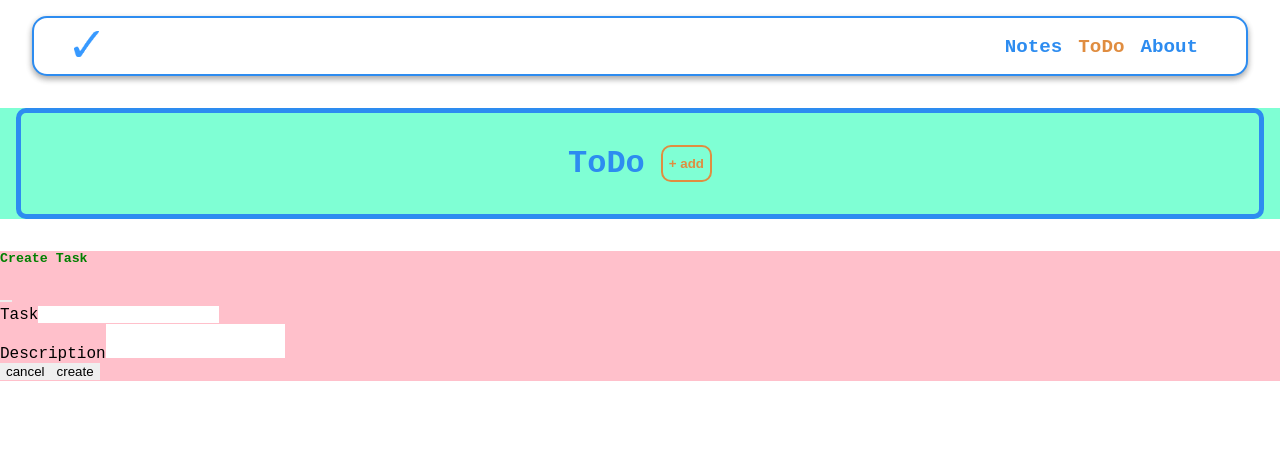
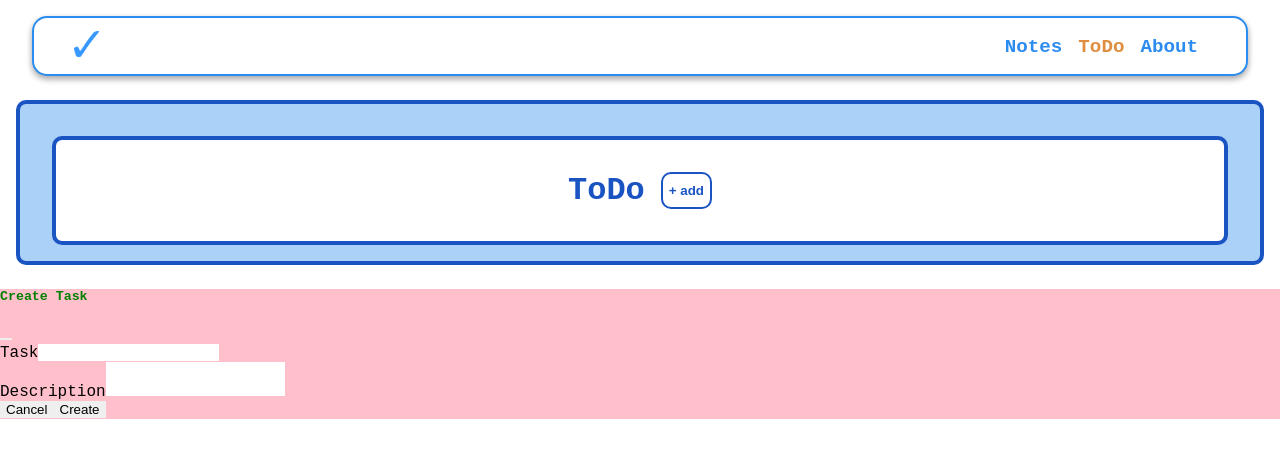
Before and after one commit to chelsiatong/Check-It, a React (Create React App) app: page /todo in a window 1280 px wide. Both pictures are taken after a click on the button "+ add". Shown: the top 458 px of the page. Built offline with nearby package versions, Linux system fonts and the light colour scheme.

Commit message:
adding styling to todolist

```diff
--- a/src/components/ToDo/todocard/todocard.js
+++ b/src/components/ToDo/todocard/todocard.js
@@ -19,7 +19,6 @@ function ToDoCard({ taskObj, index, deleteTask, updateListArr }) {
 
     return (
         <section className="card">
-            <div className="card__top" ></div>
             <div className="card__container">
                 <span className="card__head">{taskObj.Name}</span>
                 <p className="card__description">{taskObj.Description}</p>
--- a/src/components/ToDo/todocard/todocard.scss
+++ b/src/components/ToDo/todocard/todocard.scss
@@ -3,14 +3,17 @@
 @use '../../../styles/partials/variables';
 
 .card {
-
+    display: flex;
+    flex-direction: row;
 
     &__container {
         margin: 1rem;
-        width: 40%;
-        height: 10rem;
-        background-color: yellow;
-        border: 2px solid blue;
+        width: 50%;
+        min-height: 10rem;
+        background-color: variables.$White;
+        border: 3px solid variables.$Orange-Accent;
+        border-radius: 10px;
+
     }
 
     &__button {
--- a/src/components/ToDo/todolist/todolist.scss
+++ b/src/components/ToDo/todolist/todolist.scss
@@ -4,32 +4,44 @@
 
 .todo {
     text-align: center;
-    background-color: aquamarine;
+    background-color: rgba(45, 140, 240, 0.4);
+    padding-top: 2rem;
+    margin: 1.5rem 1rem;
+    border: 4px solid variables.$Dark_Blue;
+    border-radius: 10px;
+
 
     &__header {
-       padding: 1rem;
-       border: 5px solid variables.$Main_Blue;
-       border-radius: 10px;
-       margin: 2rem 1rem;
-       display: flex;
-       justify-content: center;
+        background-color: variables.$White;
+        padding: 1rem;
+        border: 4px solid variables.$Dark_Blue;
+        border-radius: 10px;
+        margin: 0 2rem 1rem;
+        display: flex;
+        justify-content: center;
 
     }
 
     &__title {
-        color: variables.$Main_Blue;
+        color: variables.$Dark_Blue;
         margin: 1rem;
         font-size: 2rem;
+
     }
 
     &__add {
         margin: 1rem;
         margin-left: 0;
         border-radius: 10px;
-        border: 2px solid variables.$Orange_Accent;
+        border: 2px solid variables.$Dark_Blue;
         background-color: transparent;
-        color: variables.$Orange_Accent;
+        color: variables.$Dark_Blue;
         font-weight: 600;
+
+        &:hover {
+            color: variables.$Orange-Accent;
+            border-color: variables.$Orange-Accent;
+        }
 
     }
 
--- a/src/components/ToDo/todomodals/createtask/createtask.js
+++ b/src/components/ToDo/todomodals/createtask/createtask.js
@@ -40,8 +40,8 @@ function CreateTaskModal({ modal, toggle, save }) {
                 </div>
             </ModalBody>
             <ModalFooter>
-                <Button className="modal__cancel" onClick={toggle} >cancel</Button>
-                <Button className="modal__create" onClick={handleSave} >create</Button>
+                <Button className="modal__cancel" onClick={toggle} >Cancel</Button>
+                <Button className="modal__create" onClick={handleSave} >Create</Button>
             </ModalFooter>
         </Modal>
     );
```
